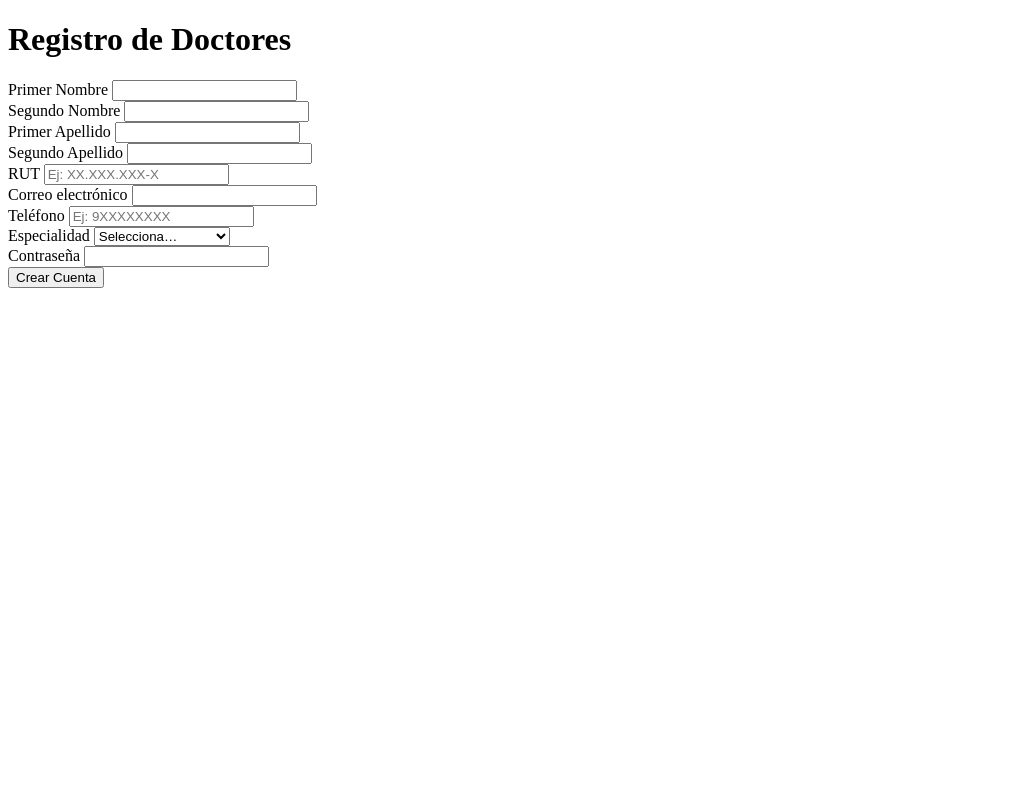
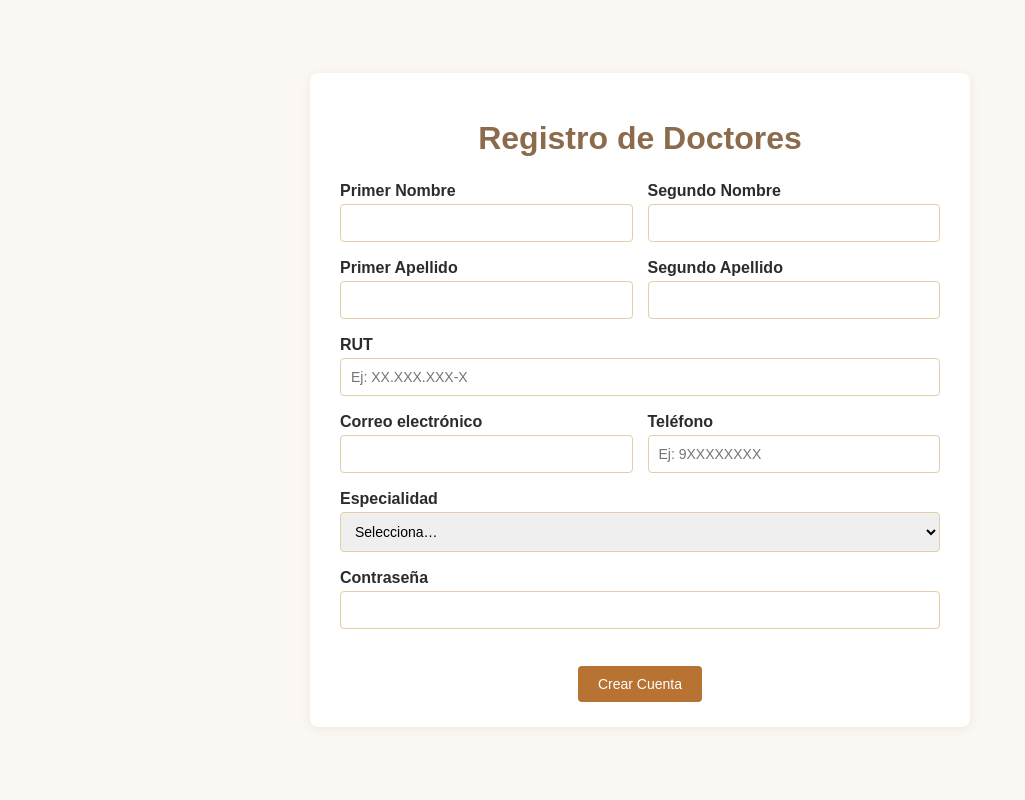
Before and after one commit to Claudio-Constanzo/consulta-medica, a Django app: template doctor/templates/formulario/doctor.html in a window 1280 px wide. Shown: the whole page, without its empty margins (0-1025 px from the left). Run offline with Django 5.2, Linux system fonts and the light colour scheme; the template is opened without the code that fills it, so the values that code supplies are empty.

Commit message:
Diseño doctor
Diseño para el formulario de doctor

```diff
--- /dev/null
+++ b/doctor/static/style.css
@@ -0,0 +1,95 @@
+/* Paleta de colores */
+:root {
+    --color-arena: #E4CDA7;
+    --color-crema: #FBF7F2;
+    --color-marron: #8B6B4C;
+    --color-cobre: #B87333;
+    --color-white: #ffffff;
+    --color-dark: #2c2c2c;
+    --shadow: 0 2px 10px rgba(139, 107, 76, 0.1);
+    --transition: all 0.3s ease;
+}
+
+body {
+  font-family: Arial, sans-serif;
+  background: var(--color-crema);
+  color: var(--color-dark);
+  display: flex;
+  justify-content: center;
+  align-items: center;
+  min-height: 100vh;
+  margin: 0;
+}
+
+.container {
+  width: 100%;
+  max-width: 600px;
+  background: var(--color-white);
+  box-shadow: var(--shadow);
+  border-radius: 8px;
+  padding: 25px 30px;
+}
+
+h1 {
+  text-align: center;
+  margin-bottom: 25px;
+  color: var(--color-marron);
+}
+
+form {
+  display: flex;
+  flex-direction: column;
+  gap: 20px; /* aumenta la separación entre los grupos de campos */
+}
+
+.grid {
+  display: grid;
+  grid-template-columns: 1fr 1fr; /* dos columnas iguales */
+  gap: 15px; /* separación entre los campos */
+}
+
+.grid .full {
+  grid-column: 1 / -1; /* ocupa toda la fila */
+}
+
+form label {
+  font-weight: bold;
+  margin-bottom: 4px; /* un poquito más de espacio */
+  color: var(--color-dark);
+  display: block;
+}
+
+form input,
+form select {
+  border: 1px solid var(--color-arena);
+  padding: 10px;
+  font-size: 14px;
+  border-radius: 4px;
+  width: 100%;
+  box-sizing: border-box;
+}
+
+.error {
+  color: red;
+  font-size: 12px;
+  margin-top: 2px;
+}
+
+.btn {
+  margin-top: 15px;
+  padding: 10px 20px; /* tamaño normal del botón */
+  font-size: 14px;
+  cursor: pointer;
+  border: none;
+  background: var(--color-cobre);
+  color: var(--color-white);
+  border-radius: 4px;
+  justify-self: center;
+  transition: var(--transition);
+  width: fit-content; /* evita que sea gigante */
+  align-self: center; /* centra el botón */
+}
+
+.btn:hover {
+  background: var(--color-marron);
+}
--- a/doctor/templates/formulario/doctor.html
+++ b/doctor/templates/formulario/doctor.html
@@ -4,6 +4,7 @@
     <meta charset="UTF-8">
     <meta name="viewport" content="width=device-width, initial-scale=1.0">
     <title>Document</title>
+    <link rel="stylesheet" href="../../static/style.css">
 </head>
 <body>
     <div class="container">
```
